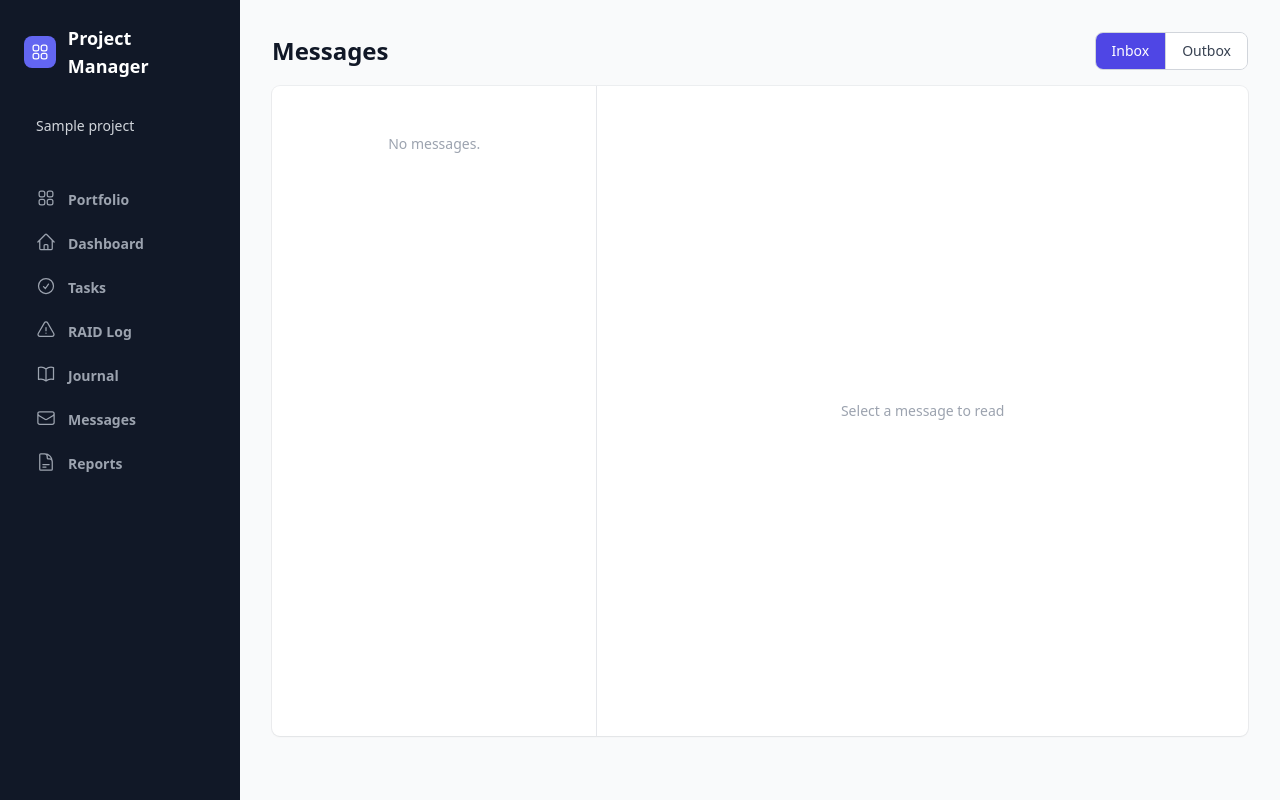
After one commit to paulmclear/auto_pm, a Python web app: template src/project_manager_agent/web/templates/messages.html in a window 1280 px wide. The commit adds this page. Run offline with Jinja, Linux system fonts and the light colour scheme; the template is opened without the code that fills it: most values are stand-ins (such as "Sample title", 1, 10 or a date in 2020); some libraries are stand-ins or nearby versions.

Commit message:
feat: pm-7pg.2 - 14.2 — Email-client layout and message list pane

```diff
--- a/src/project_manager_agent/web/app.py
+++ b/src/project_manager_agent/web/app.py
@@ -87,6 +87,7 @@ def create_app() -> FastAPI:
     from project_manager_agent.web.routes import (
         dashboard,
         journal,
+        messages,
         raid,
         reports,
         tasks,
@@ -97,6 +98,7 @@ def create_app() -> FastAPI:
     app.include_router(raid.router, prefix="/projects/{project_id}")
     app.include_router(journal.router, prefix="/projects/{project_id}")
     app.include_router(reports.router, prefix="/projects/{project_id}")
+    app.include_router(messages.router, prefix="/projects/{project_id}")
 
     # Middleware: persist selected project in cookie
     @app.middleware("http")
--- a/src/project_manager_agent/web/templates/_nav.html
+++ b/src/project_manager_agent/web/templates/_nav.html
@@ -46,6 +46,15 @@
             </a>
         </li>
         <li>
+            <a href="{{ url_prefix }}/messages"
+               class="group flex gap-x-3 rounded-md px-3 py-2 text-sm font-semibold leading-6 {{ 'bg-gray-800 text-white' if active_page == 'messages' else 'text-gray-400 hover:bg-gray-800 hover:text-white' }}">
+                <svg class="h-5 w-5 shrink-0" fill="none" viewBox="0 0 24 24" stroke-width="1.5" stroke="currentColor">
+                    <path stroke-linecap="round" stroke-linejoin="round" d="M21.75 6.75v10.5a2.25 2.25 0 01-2.25 2.25h-15a2.25 2.25 0 01-2.25-2.25V6.75m19.5 0A2.25 2.25 0 0019.5 4.5h-15a2.25 2.25 0 00-2.25 2.25m19.5 0v.243a2.25 2.25 0 01-1.07 1.916l-7.5 4.615a2.25 2.25 0 01-2.36 0L3.32 8.91a2.25 2.25 0 01-1.07-1.916V6.75" />
+                </svg>
+                Messages
+            </a>
+        </li>
+        <li>
             <a href="{{ url_prefix }}/reports"
                class="group flex gap-x-3 rounded-md px-3 py-2 text-sm font-semibold leading-6 {{ 'bg-gray-800 text-white' if active_page == 'reports' else 'text-gray-400 hover:bg-gray-800 hover:text-white' }}">
                 <svg class="h-5 w-5 shrink-0" fill="none" viewBox="0 0 24 24" stroke-width="1.5" stroke="currentColor">
--- /dev/null
+++ b/src/project_manager_agent/web/templates/messages.html
@@ -0,0 +1,130 @@
+{% extends "base.html" %}
+{% block title %}Messages{% endblock %}
+{% block content %}
+<div x-data="messagesApp()" x-init="loadMessages()" class="flex flex-col h-[calc(100vh-6rem)]">
+    <!-- Header with tabs -->
+    <div class="flex items-center justify-between mb-4">
+        <h1 class="text-2xl font-bold text-gray-900">Messages</h1>
+        <div class="flex rounded-lg border border-gray-300 overflow-hidden">
+            <button @click="switchTab('inbound')"
+                    :class="tab === 'inbound' ? 'bg-indigo-600 text-white' : 'bg-white text-gray-700 hover:bg-gray-50'"
+                    class="px-4 py-2 text-sm font-medium transition-colors">
+                Inbox
+                <span x-show="unreadInbox > 0" x-text="unreadInbox"
+                      class="ml-1 inline-flex items-center justify-center rounded-full bg-red-500 text-white text-xs w-5 h-5"></span>
+            </button>
+            <button @click="switchTab('outbound')"
+                    :class="tab === 'outbound' ? 'bg-indigo-600 text-white' : 'bg-white text-gray-700 hover:bg-gray-50'"
+                    class="px-4 py-2 text-sm font-medium border-l border-gray-300 transition-colors">
+                Outbox
+                <span x-show="unreadOutbox > 0" x-text="unreadOutbox"
+                      class="ml-1 inline-flex items-center justify-center rounded-full bg-red-500 text-white text-xs w-5 h-5"></span>
+            </button>
+        </div>
+    </div>
+
+    <!-- Two-column layout -->
+    <div class="flex flex-1 min-h-0 rounded-lg shadow-sm ring-1 ring-gray-900/5 bg-white overflow-hidden">
+        <!-- Left pane: message list (~1/3) -->
+        <div class="w-1/3 border-r border-gray-200 overflow-y-auto">
+            <template x-if="loading">
+                <div class="flex items-center justify-center py-12 text-sm text-gray-400">Loading...</div>
+            </template>
+            <template x-if="!loading && messages.length === 0">
+                <div class="flex items-center justify-center py-12 text-sm text-gray-400">No messages.</div>
+            </template>
+            <ul class="divide-y divide-gray-100">
+                <template x-for="msg in messages" :key="msg.id">
+                    <li @click="selectMessage(msg)"
+                        :class="selectedId === msg.id ? 'bg-indigo-50 border-l-2 border-indigo-600' : 'border-l-2 border-transparent hover:bg-gray-50'"
+                        class="cursor-pointer px-4 py-3 transition-colors">
+                        <div class="flex items-center justify-between">
+                            <span :class="msg.read ? 'font-normal text-gray-700' : 'font-semibold text-gray-900'"
+                                  class="text-sm truncate" x-text="tab === 'inbound' ? msg.sender : msg.recipient"></span>
+                            <span class="text-xs text-gray-400 whitespace-nowrap ml-2" x-text="formatDate(msg.date)"></span>
+                        </div>
+                        <div class="flex items-center mt-1">
+                            <span x-show="!msg.read" class="h-2 w-2 rounded-full bg-indigo-600 mr-2 flex-shrink-0"></span>
+                            <p :class="msg.read ? 'text-gray-500' : 'text-gray-700'"
+                               class="text-sm truncate" x-text="msg.subject"></p>
+                        </div>
+                    </li>
+                </template>
+            </ul>
+        </div>
+
+        <!-- Right pane: reading area (~2/3) -->
+        <div class="w-2/3 overflow-y-auto">
+            <template x-if="!selected">
+                <div class="flex items-center justify-center h-full text-sm text-gray-400">
+                    Select a message to read
+                </div>
+            </template>
+            <template x-if="selected">
+                <div class="p-6">
+                    <div class="border-b border-gray-200 pb-4 mb-4">
+                        <h2 class="text-lg font-semibold text-gray-900" x-text="selected.subject"></h2>
+                        <div class="mt-2 flex items-center gap-x-4 text-sm text-gray-500">
+                            <span>From: <span class="text-gray-700" x-text="selected.sender"></span></span>
+                            <span>To: <span class="text-gray-700" x-text="selected.recipient"></span></span>
+                            <span x-text="formatDate(selected.date)"></span>
+                        </div>
+                    </div>
+                    <div class="prose prose-sm max-w-none text-gray-700 whitespace-pre-wrap" x-text="selected.subject"></div>
+                </div>
+            </template>
+        </div>
+    </div>
+</div>
+
+<script>
+function messagesApp() {
+    const projectId = {{ project_id }};
+    return {
+        tab: 'inbound',
+        messages: [],
+        selected: null,
+        selectedId: null,
+        loading: false,
+        unreadInbox: 0,
+        unreadOutbox: 0,
+
+        async loadMessages() {
+            this.loading = true;
+            try {
+                const resp = await fetch(`/api/messages?project_id=${projectId}&direction=${this.tab}`);
+                const data = await resp.json();
+                this.messages = data.items;
+                this.unreadInbox = data.unread_inbox;
+                this.unreadOutbox = data.unread_outbox;
+            } finally {
+                this.loading = false;
+            }
+        },
+
+        switchTab(t) {
+            this.tab = t;
+            this.selected = null;
+            this.selectedId = null;
+            this.loadMessages();
+        },
+
+        async selectMessage(msg) {
+            this.selected = msg;
+            this.selectedId = msg.id;
+            if (!msg.read && this.tab === 'inbound') {
+                await fetch(`/api/messages/${msg.id}/read?project_id=${projectId}`, { method: 'PATCH' });
+                msg.read = true;
+                this.unreadInbox = Math.max(0, this.unreadInbox - 1);
+            }
+        },
+
+        formatDate(d) {
+            if (!d) return '';
+            const date = new Date(d);
+            return date.toLocaleDateString('en-GB', { day: 'numeric', month: 'short' });
+        }
+    };
+}
+</script>
+{% endblock %}
```
Also changed, not shown: src/project_manager_agent/web/routes/messages.py (added, +18 -0 lines).
